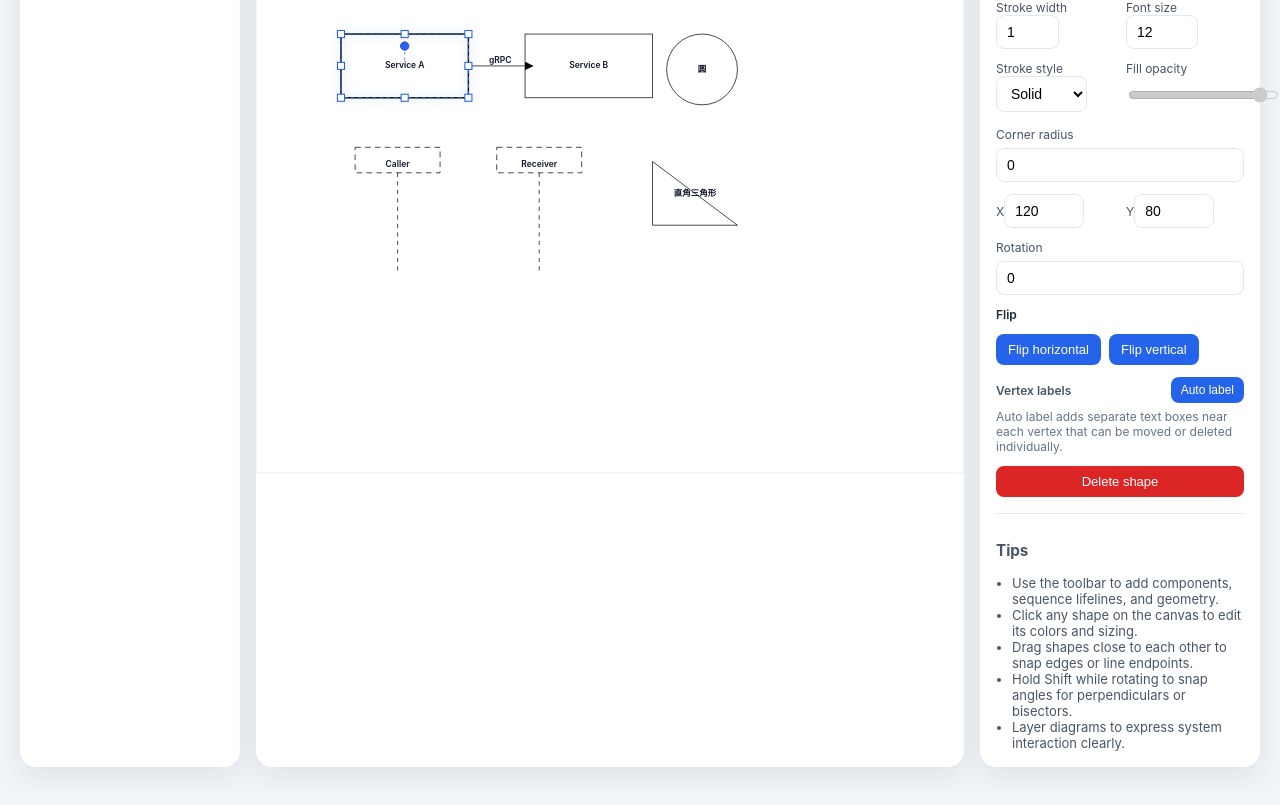
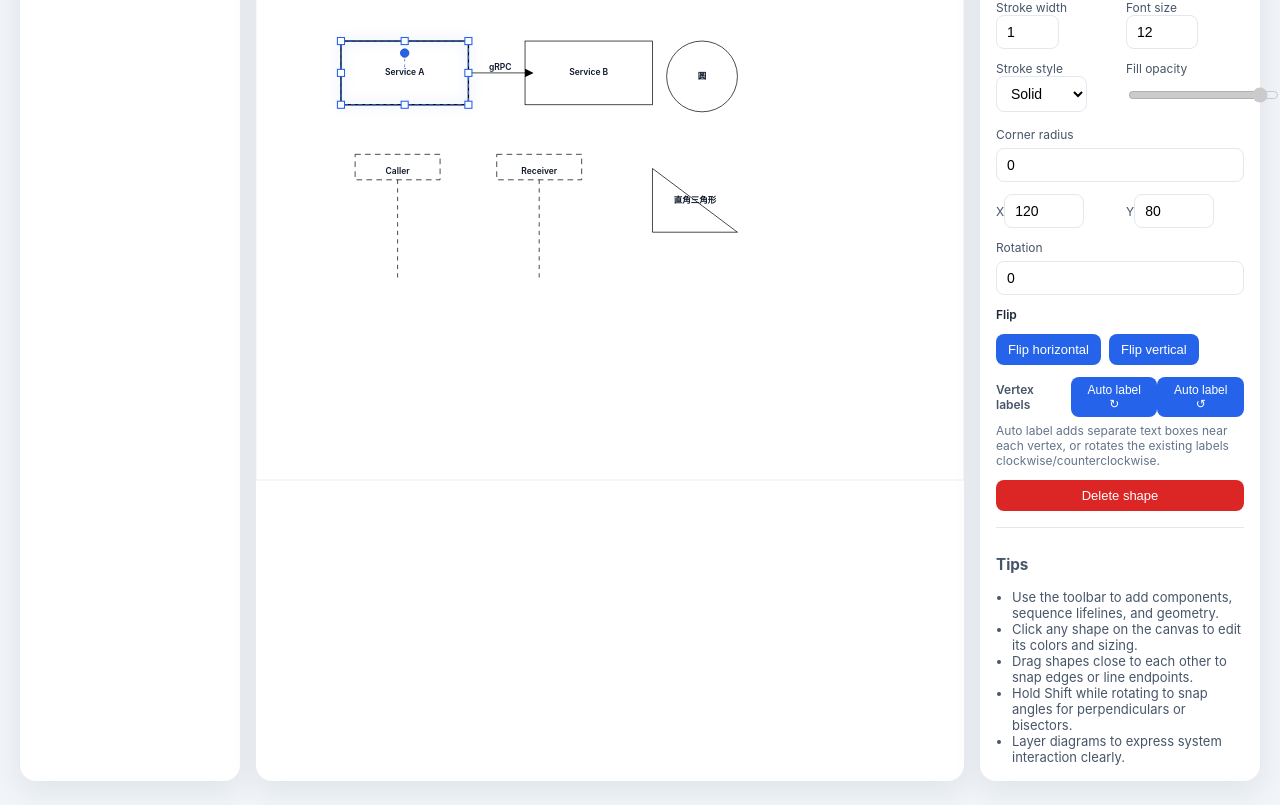
Before and after one commit to RogerLu1999/Idex, a React (Vite) app: page / in a window 1280 px wide. Shown: the part 641-1446 px from the top of the page. Built offline with nearby package versions, Linux system fonts and the light colour scheme.

Commit message:
Add clockwise/counterclockwise vertex auto labels

```diff
--- a/src/App.jsx
+++ b/src/App.jsx
@@ -1711,6 +1711,8 @@ const createVertexLabelShapes = (shape, startIndex) =>
       label: VERTEX_LETTERS[index] ?? `P${index + 1}`,
       fontSize: AUTO_LABEL_FONT_SIZE,
       stroke: shape.stroke ?? DEFAULT_STYLE.stroke,
+      vertexLabelFor: shape.id,
+      vertexLabelIndex: index,
     };
   });
 
@@ -2596,17 +2598,58 @@ export default function App() {
     );
   };
 
-  const handleAddVertexLabels = () => {
+  const handleAutoVertexLabels = (direction) => {
     if (!selectedShape) {
       return;
     }
+    const vertices = getShapeVertices(selectedShape);
+    if (vertices.length === 0) {
+      return;
+    }
     recordHistory();
+    const existingLabels = shapes
+      .filter(
+        (shape) =>
+          shape.type === "text" &&
+          shape.vertexLabelFor === selectedShape.id &&
+          Number.isFinite(shape.vertexLabelIndex)
+      )
+      .sort((a, b) => a.vertexLabelIndex - b.vertexLabelIndex);
+    const hasFullSet =
+      existingLabels.length === vertices.length &&
+      existingLabels.every((label, index) => label.vertexLabelIndex === index);
+    if (hasFullSet) {
+      const labels = existingLabels.map((label) => label.label);
+      const rotated =
+        direction === "clockwise"
+          ? [...labels.slice(1), labels[0]]
+          : [labels[labels.length - 1], ...labels.slice(0, -1)];
+      updateActiveShapes((prev) =>
+        prev.map((shape) => {
+          const labelIndex = existingLabels.findIndex((label) => label.id === shape.id);
+          if (labelIndex === -1) {
+            return shape;
+          }
+          return {
+            ...shape,
+            label: rotated[labelIndex],
+          };
+        })
+      );
+      return;
+    }
     const startIndex = shapes.length + 1;
     const labelShapes = createVertexLabelShapes(selectedShape, startIndex);
     if (labelShapes.length === 0) {
       return;
     }
-    updateActiveShapes((prev) => [...prev, ...labelShapes]);
+    updateActiveShapes((prev) => [
+      ...prev.filter(
+        (shape) =>
+          !(shape.type === "text" && shape.vertexLabelFor === selectedShape.id)
+      ),
+      ...labelShapes,
+    ]);
   };
 
   const getPointerPosition = (event) => {
@@ -3740,13 +3783,16 @@ export default function App() {
                 <div className="property-row">
                   <div className="vertex-label-row">
                     <span>Vertex labels</span>
-                    <button type="button" onClick={handleAddVertexLabels}>
-                      Auto label
+                    <button type="button" onClick={() => handleAutoVertexLabels("clockwise")}>
+                      Auto label ↻
+                    </button>
+                    <button type="button" onClick={() => handleAutoVertexLabels("counterclockwise")}>
+                      Auto label ↺
                     </button>
                   </div>
                   <p className="helper-text">
-                    Auto label adds separate text boxes near each vertex that can be moved or deleted
-                    individually.
+                    Auto label adds separate text boxes near each vertex, or rotates the existing labels
+                    clockwise/counterclockwise.
                   </p>
                 </div>
               ) : null}
```
